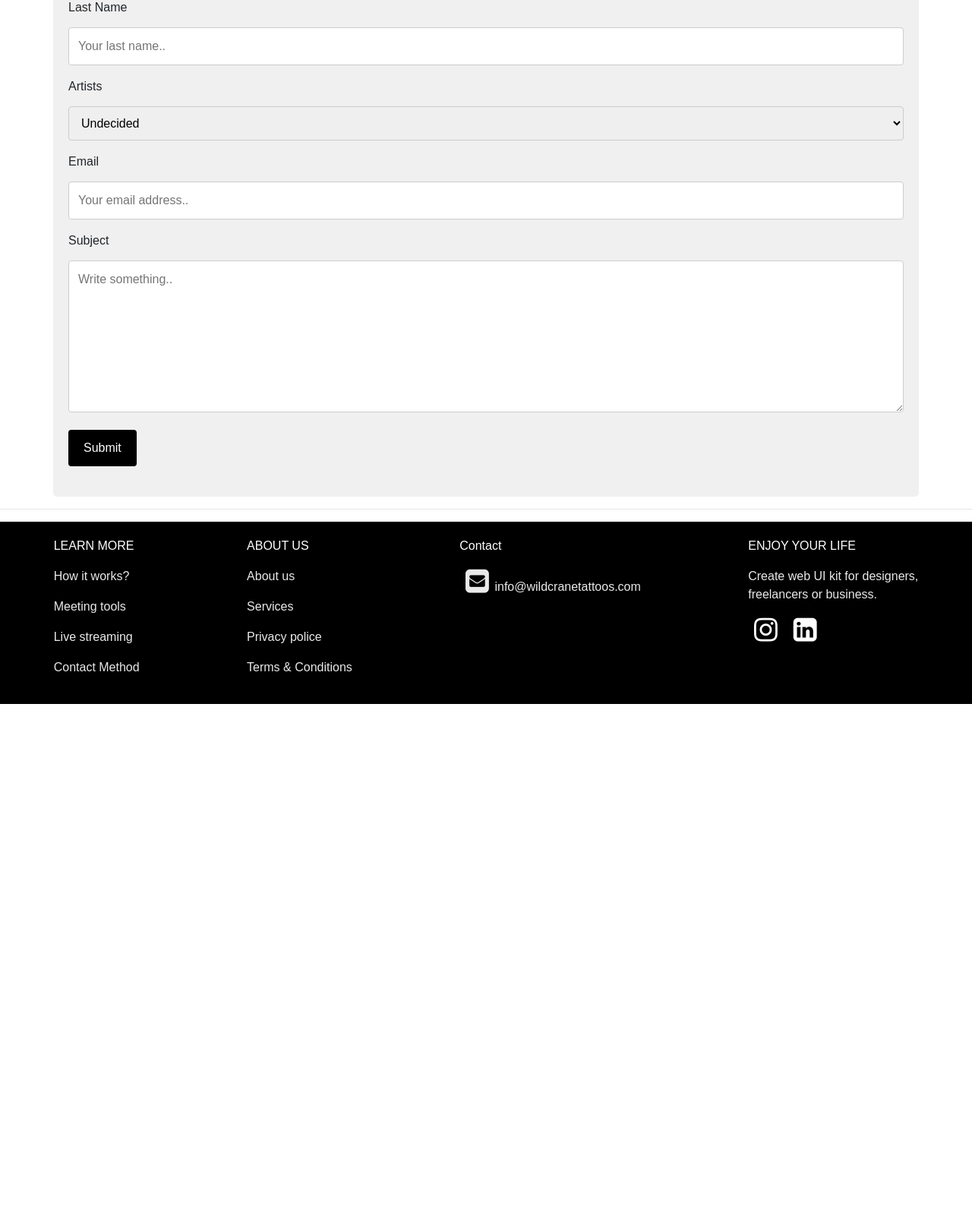
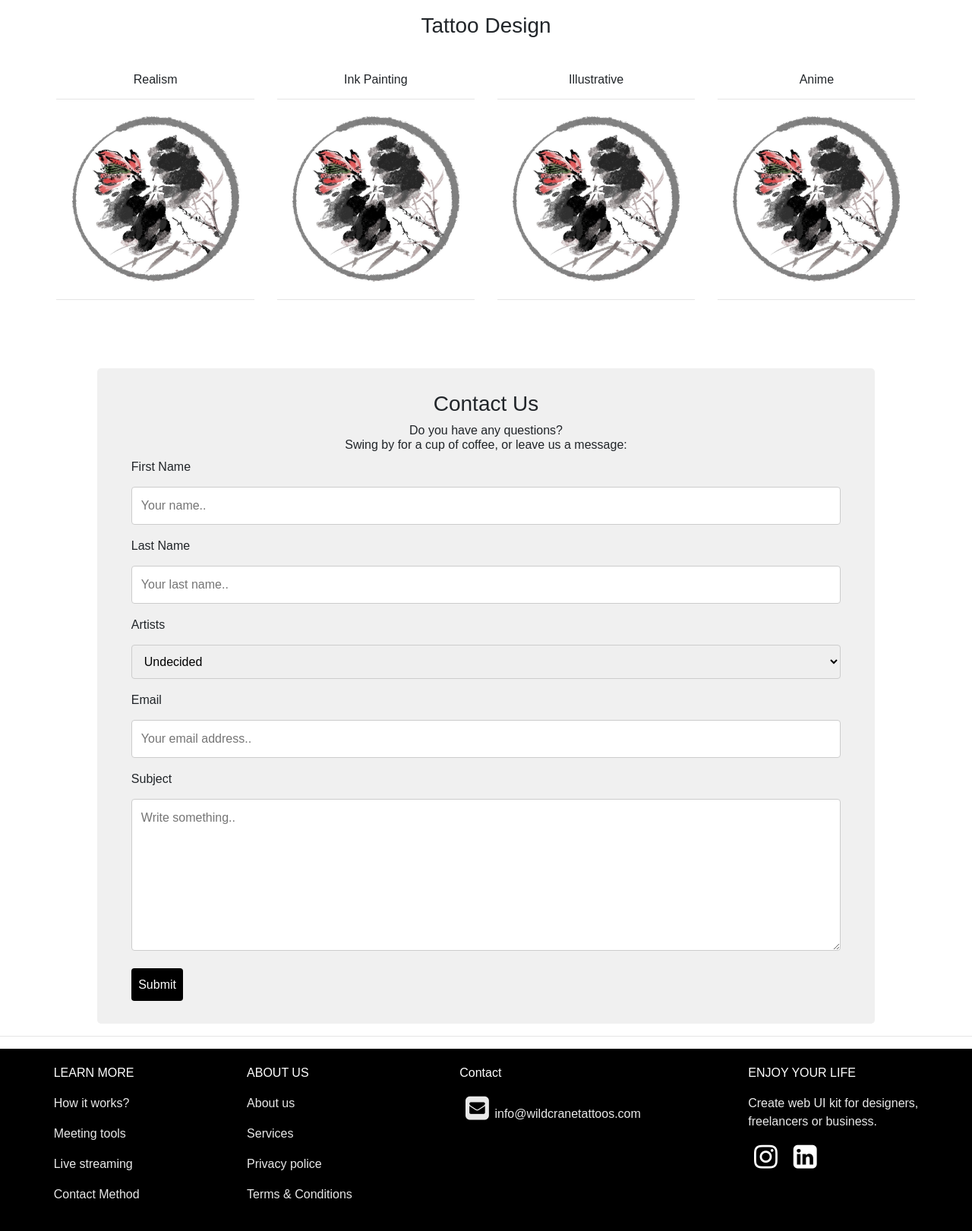
Before and after one commit to imxiaow/webfortattooinc, a Django app: page / in a window 1280 px wide. Shown: the part 1846-3467 px from the top of the page at 76% size. Before the commit the page ends 2773 px from the top, so only its background shows below. Run offline with Django 3.2, Linux system fonts and the light colour scheme; some libraries are stand-ins or nearby versions.

Commit message:
added design and artist img

```diff
--- a/tattowebsite/firstversionweb/templates/firstversionweb/homepage.html
+++ b/tattowebsite/firstversionweb/templates/firstversionweb/homepage.html
@@ -8,8 +8,6 @@
     background-color: #f3f3f3;
     width: auto;
     height: auto;
-    padding-top: 35px;
-	padding-bottom: 35px;
 }
 
 /* Style inputs with type="text", select elements and textareas */
@@ -28,7 +26,7 @@
   input[type=submit] {
 	background-color: #000000;
 	color: white;
-	padding: 12px 20px;
+	padding: 1%;
 	border: none;
 	border-radius: 4px;
 	cursor: pointer;
@@ -43,33 +41,38 @@
   .container {
 	border-radius: 5px;
 	background-color: #f0f0f0;
-	padding: 20px;
+    width: 80%;
+    height: 50%;
   }
 
   .row {
-      padding-top: 20px;
-      padding-bottom:20px;
+      padding:3%;
   }
+
   .header-container {
     text-align: center;
     background-color: white;
-    margin: 15%;
+    width: auto;
+    height: auto;
+    margin: 13em;
   }
+
   .header-container img{
-    width: 70%;
-    height: 70%;
+    width: 60%;
+    height: auto;
   }
 
 </style>
 
 
 
-
 <div class="header-container">
-    <a href="{% url 'home' %}"><img src="{% static 'image/thumbnail_logo&heading.png' %}"></a></div>
+    <div class="row">
+        <div class="col-md-12">
+            <a href="{% url 'home' %}"><img src="{% static 'image/thumbnail_logo&heading.png' %}"></a></div>
+        </div>
+    </div>
 </div>
-
-<hr>
 
 
 <div class="about-container">
@@ -111,6 +114,14 @@
     </div>
 </div>
 
+<style>
+.artist-imge {
+    display: block;
+    margin: 0 auto;
+    max-height: auto;
+    max-width: 45%;
+}
+</style>
 
 <div class="container">
     <div class="row">
@@ -121,21 +132,45 @@
 
             <div class="row">
                 <div class="col-md-6">
-                    <h6 class="text-center">Ciel Quan</h6>
-                    <p class="text-center">Intro</p>
-                    <p class="text-center">Learn More</p>
+                    <h5 class="text-center">Ciel Quan</h5>
+                    <p class="text-center">
+                        Honours Bachelor of Illustration, Sheridan College, Canada <br>
+                        Specializing in Realistic and Illustrative tattoo. <br>
+                    </p>
+
+                    <img class="artist-imge" src="{% static 'image/ciel.JPG' %}">
+                    <hr>
+                    <p class="text-center">Language: Mandarin and English. <br></p>
                 </div>
 
                 <div class="col-md-6">
-                    <h6 class="text-center">Echo Quan</h6>
-                    <p class="text-center">Intro</p>
-                    <p class="text-center">Learn More</p>
+                    <h5 class="text-center">Echo Quan</h5>
+
+                    <p class="text-center">
+                        Honours Bachelor of Animation, Sheridan College, Canada <br>
+                        Specializing in Ink Painting and  Anime tattoo. <br>
+                    </p>
+
+                    <img class="artist-imge" src="{% static 'image/echo.JPG' %}">
+                    <hr>
+                    <p class="text-center">Language: Mandarin and English. </p>
                 </div>
             </div>
+
         </div>
     </div>
 </div>
 
+
+<style>
+.design-imge {
+
+    display: block;
+    margin: 0 auto;
+    max-height: auto;
+    max-width: 90%;
+}
+</style>
 
 <div class="row">
     <div class="col-md-12">
@@ -146,22 +181,31 @@
         <div class="row">
             <div class="col-md-3">
                 <h6 class="text-center">Realism</h6>
-                <p class="text-center">Media content</p>
+                <hr>
+
+                <img class="design-imge" src="{% static 'image/gallery-style-example-1.jpg' %}">
+                <hr>
             </div>
 
             <div class="col-md-3">
                 <h6 class="text-center">Ink Painting</h6>
-                <p class="text-center">Media content</p>
+                <hr>
+                <img class="design-imge" src="{% static 'image/gallery-style-example-1.jpg' %}">
+                <hr>
             </div>
 
             <div class="col-md-3">
                 <h6 class="text-center">Illustrative</h6>
-                <p class="text-center">Media content</p>
+                <hr>
+                <img class="design-imge" src="{% static 'image/gallery-style-example-1.jpg' %}">
+                <hr>
             </div>
 
             <div class="col-md-3">
-                <h6 class="text-center">Old-School</h6>
-                <p class="text-center">Media content</p>
+                <h6 class="text-center">Anime</h6>
+                <hr>
+                <img class="design-imge" src="{% static 'image/gallery-style-example-1.jpg' %}">
+                <hr>
             </div>
         </div>
     </div>
--- a/tattowebsite/firstversionweb/templates/firstversionweb/navbar.html
+++ b/tattowebsite/firstversionweb/templates/firstversionweb/navbar.html
@@ -8,8 +8,8 @@
 }
 
 .image-container img {
-  width: 90px;
-  height: 90px;
+  width: 80px;
+  height: 80px;
 }
 
 .navbar-toggler{
```
Also changed, not shown: tattowebsite/static/image/gallery-style-example-1.jpg, 3 other files.
